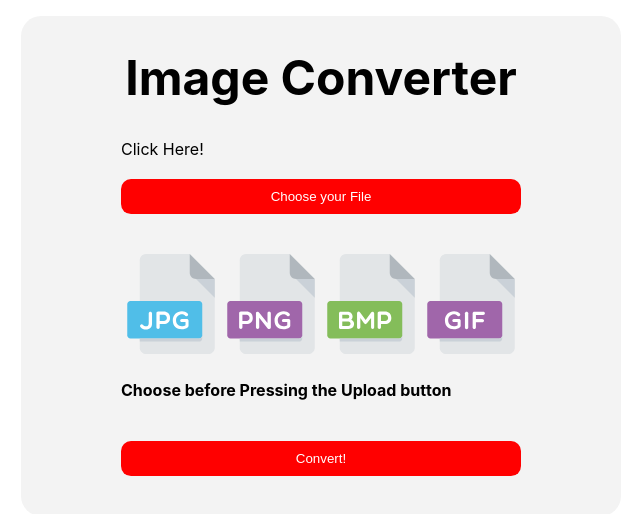
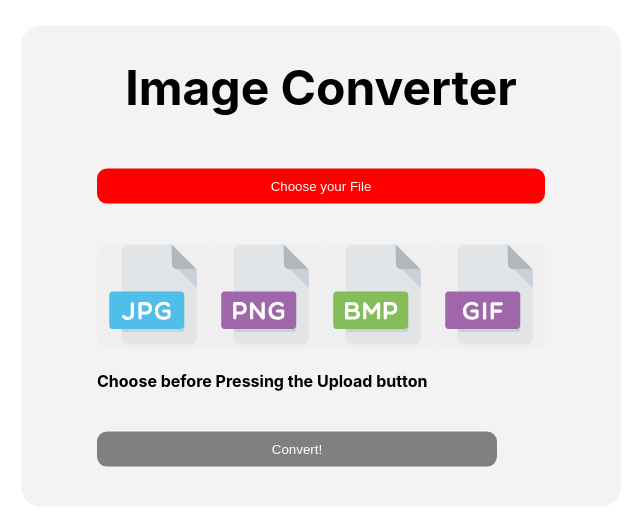
Before and after one commit to cristianufps/Front-end-ArqSW, a React (Create React App) app: page /converter in a window 1280 px wide. Shown: the part 134-648 px from the top of the page, without its empty margins (319-959 px from the left). Built offline with nearby package versions, Linux system fonts and the light colour scheme.

Commit message:
Conversion hecha

```diff
--- a/src/components/Converter/Converter.js
+++ b/src/components/Converter/Converter.js
@@ -1,24 +1,11 @@
-import axios from "axios";
+import React, { useState } from "react";
 
-import React, { useEffect, useRef, useState } from "react";
 import FileData from "../../container/Upload/FileData";
+import Upload from "../../container/Upload/Upload";
+import FileFormat from "../../container/Download/FileFormat";
+import ConvertButton from "../../container/ConvertButton/ConvertButton";
 
 import styled from "styled-components";
-import FileFormat from "../../container/Download/FileFormat";
-import Upload from "../../container/Upload/Upload";
-
-const Button = styled.button`
-  border-radius: 10px;
-  color: white;
-  background: red;
-  border: none;
-  display: flex;
-  justify-content: center;
-  align-items: center;
-  margin-top: 20px;
-  margin-bottom: 40px;
-  height: 35px;
-`;
 
 const Container = styled.div`
   width: 600px;
@@ -31,28 +18,16 @@ const Container = styled.div`
 `;
 
 const Converter = () => {
-  const [dissableConvert, setDissableConvert] = useState("");
+  // const [dissableConvert, setDissableConvert] = useState(false);
   const [selectedFile, setSelectedFile] = useState(null);
   const [ext, setExt] = useState("");
-  const hiddenFileInput = useRef(null);
-
-  const onFileUpload = () => {
-    const formData = new FormData();
-    formData.append("image", selectedFile);
-    formData.append("ext", ext);
-
-    console.log(selectedFile);
-    axios
-      .post("http://localhost:3030/converter", formData)
-      .then((resp) => console.log(resp));
-  };
 
   return (
     <Container>
       <Upload setSelectedFile={setSelectedFile} />
-      <FileFormat />
+      <FileFormat selectedFile={selectedFile} setExt={setExt} />
       <FileData selectedFile={selectedFile} />
-      <Button onClick={onFileUpload}>Convert!</Button>
+      <ConvertButton selectedFile={selectedFile} ext={ext} />
     </Container>
   );
 };
--- a/src/constants/formats.js
+++ b/src/constants/formats.js
@@ -6,26 +6,22 @@ import gif from "../assets/images/gif.svg";
 export const formats = [
   {
     id: 1,
-    name: "jpg",
+    name: "jpeg",
     img: jpg,
-    enable: true,
   },
   {
     id: 2,
     name: "png",
     img: png,
-    enable: true,
   },
   {
     id: 3,
     name: "bmp",
     img: bmp,
-    enable: true,
   },
   {
     id: 4,
     name: "gif",
     img: gif,
-    enable: true,
   },
 ];
--- /dev/null
+++ b/src/container/ConvertButton/ConvertButton.js
@@ -0,0 +1,46 @@
+import React from "react";
+import axios from "axios";
+
+import styled from "styled-components";
+
+const Button = styled.button`
+  border-radius: 10px;
+  color: white;
+  background: red;
+  border: none;
+  display: flex;
+  justify-content: center;
+  align-items: center;
+  margin-top: 20px;
+  margin-bottom: 40px;
+  height: 35px;
+  width: 400px;
+`;
+
+const Converter = ({ selectedFile, ext }) => {
+
+  const onFileUpload = () => {
+    const formData = new FormData();
+    formData.append("image", selectedFile); // image/png, image/jpeg, image/gif, image/bmp
+    formData.append("ext", ext); //
+
+    console.log(selectedFile);
+    axios
+      .post("http://localhost:3030/converter", formData)  // py, java, node
+      .then((resp) => console.log(resp));
+  };
+
+  return (
+    <>
+      {selectedFile ? (
+        <Button onClick={onFileUpload}>Convert!</Button>
+      ) : (
+        <Button onClick={onFileUpload} style={{ background: "gray" }} disabled>
+          Convert!
+        </Button>
+      )}
+    </>
+  );
+};
+
+export default Converter;
--- a/src/container/Download/FileFormat.js
+++ b/src/container/Download/FileFormat.js
@@ -8,22 +8,45 @@ const Container = styled.div`
   align-items: center;
 `;
 
-const Buttons = styled.div`
+const Buttons = styled.button`
   cursor: pointer;
   border: none;
   border-radius: 10px;
+
+  :hover {
+    background: #e3e3e3;
+  }
 `;
 
-const FileFormat = (format) => {
+const FileFormat = ({ selectedFile, setExt }) => {
+  const handleClick = (e) => {
+    e.preventDefault();
+    setExt(() => e.target.name);
+    console.log(e.target.name);
+  };
 
   return (
-    <Container>
-      {formats.map(({ id, name, img }) => (
-        <Buttons key={id}>
-          <img src={img} alt={name} width="100" />
-        </Buttons>
-      ))}
-    </Container>
+    <>
+      {selectedFile ? (
+        <Container>
+          {formats
+            .filter((item) => "image/" + item.name !== selectedFile.type)
+            .map(({ id, name, img }) => (
+              <Buttons onClick={handleClick} key={id}>
+                <img src={img} name={name} alt={name} width="100" />
+              </Buttons>
+            ))}
+        </Container>
+      ) : (
+        <Container>
+          {formats.map(({ id, name, img }) => (
+            <Buttons onClick={handleClick} key={id}>
+              <img src={img} name={name} alt={name} width="100" />
+            </Buttons>
+          ))}
+        </Container>
+      )}
+    </>
   );
 };
 
--- a/src/container/Upload/Upload.js
+++ b/src/container/Upload/Upload.js
@@ -29,13 +29,14 @@ const Upload = ({ setSelectedFile }) => {
   const handleChange = (e) => {
     const fileUploaded = e.target.files[0];
     setSelectedFile(() => fileUploaded);
+    console.log(fileUploaded.type);
   };
 
   return (
     <>
       <TitleApp>Image Converter</TitleApp>
       <div style={{ display: "grid" }}>
-        <label htmlFor="File">Click Here!</label>
+        {/* <label htmlFor="File">Click Here!</label> */}
         <Button onClick={handleChoose}> Choose your File </Button>
         <input
           style={{ display: "none" }}
```
